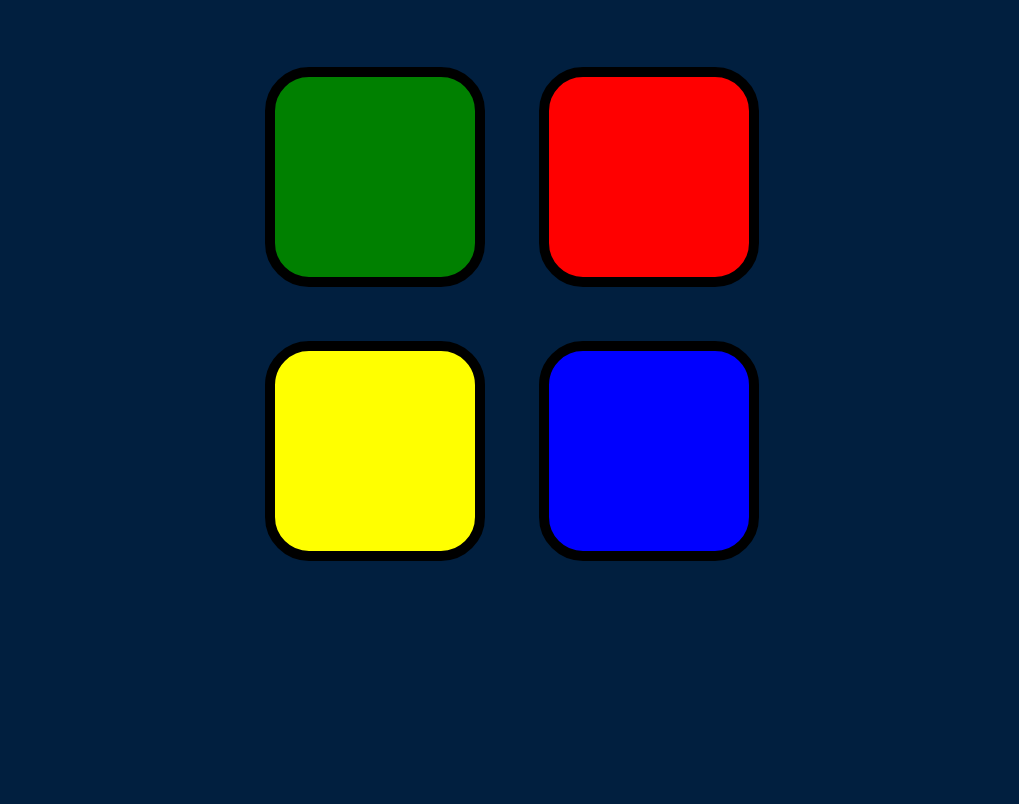
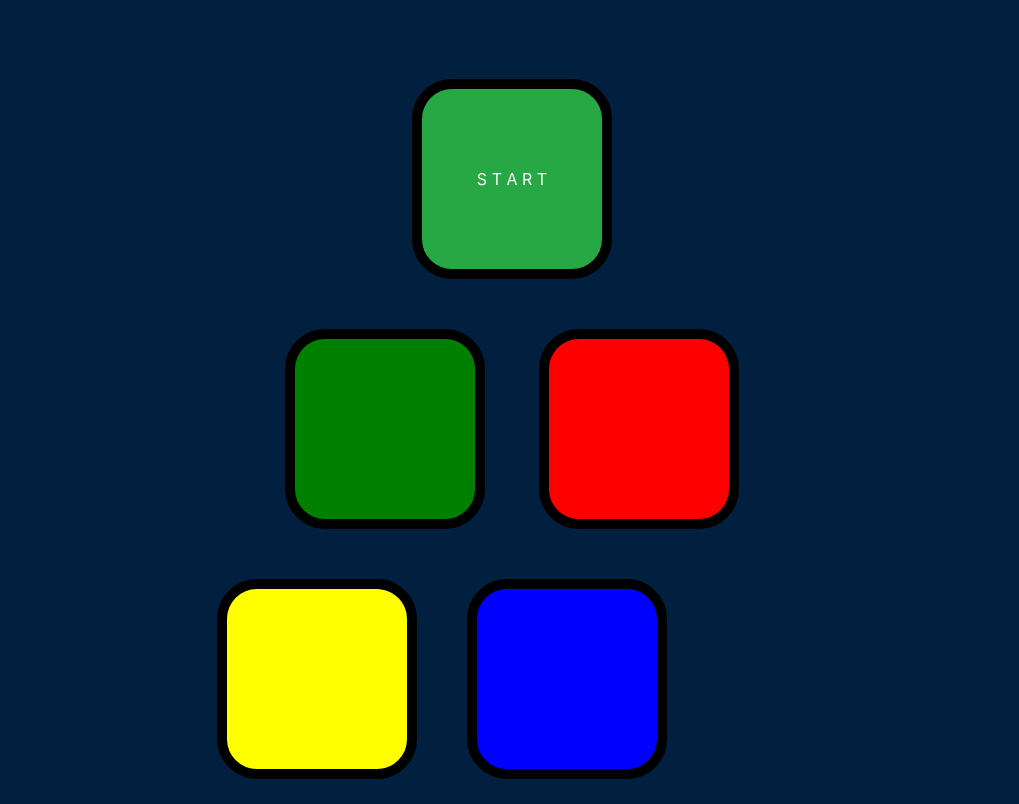
Before and after one commit to fxlgun/simongame, a plain HTML site: page index.html in a window 1280 px wide. Shown: the part 132-936 px from the top of the page, without its empty margins (128-1147 px from the left). Before the commit the page ends 800 px from the top, so only its background shows below. Drawn offline with nearby package versions, Linux system fonts and the light colour scheme.

Commit message:
Update index.html

```diff
--- a/index.html
+++ b/index.html
@@ -4,12 +4,16 @@
 <head>
   <meta charset="utf-8">
   <title>Simon</title>
+  <link rel="stylesheet" href="https://cdn.jsdelivr.net/npm/bootstrap@4.6.0/dist/css/bootstrap.min.css" integrity="sha384-B0vP5xmATw1+K9KRQjQERJvTumQW0nPEzvF6L/Z6nronJ3oUOFUFpCjEUQouq2+l" crossorigin="anonymous">
   <link rel="stylesheet" href="styles.css">
   <link href="https://fonts.googleapis.com/css?family=Press+Start+2P" rel="stylesheet">
 </head>
 
 <body>
   <h1 id="level-title">Press A Key to Start</h1>
+  <div class="container">
+    <button type="button" class="btn btn-success">S T A R T</button>
+  </div>
   <div class="container">
     <div lass="row">
 
```
